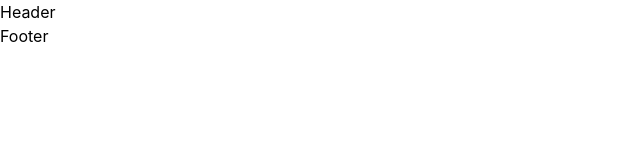
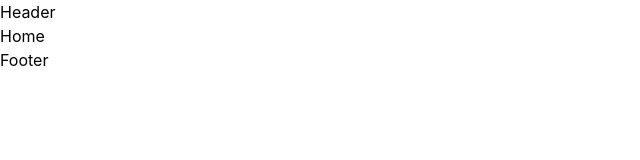
Before and after one commit to Vinit-Rabadiya/Portfolio, a React (Vite) app in the folder personalPortfolio/: page / in a window 1280 px wide. Shown: the top 160 px of the page, without its empty margins (0-640 px from the left). Built offline with nearby package versions, Linux system fonts and the light colour scheme.

Commit message:
added home route

```diff
--- a/personalPortfolio/src/main.jsx
+++ b/personalPortfolio/src/main.jsx
@@ -8,9 +8,14 @@ import {
 } from "react-router";
 import "./index.css";
 import App from "./App.jsx";
+import Home from "./components/Home.jsx";
 
 const router = createBrowserRouter(
-  createRoutesFromElements(<Route path="/" element={<App />} />),
+  createRoutesFromElements(
+    <Route path="/" element={<App />}>
+      <Route path="" element={<Home />} />
+    </Route>,
+  ),
 );
 createRoot(document.getElementById("root")).render(
   <StrictMode>
```
